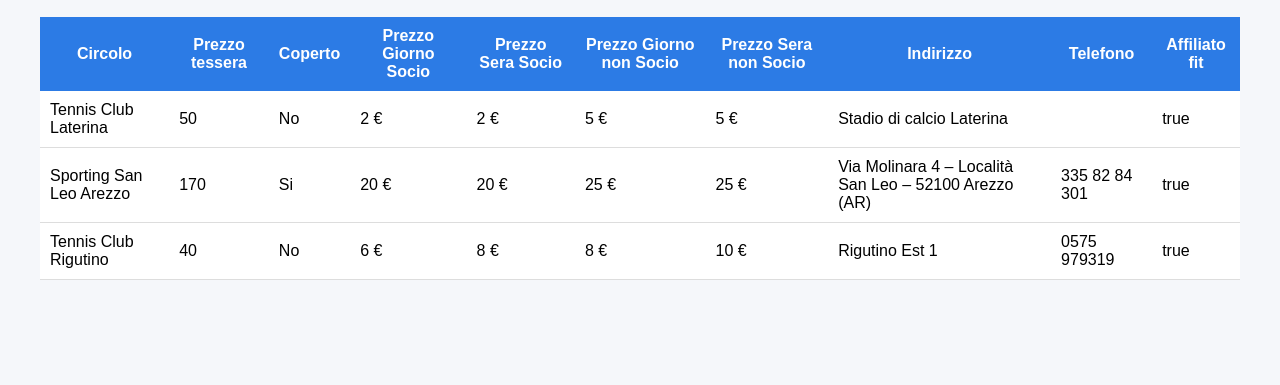
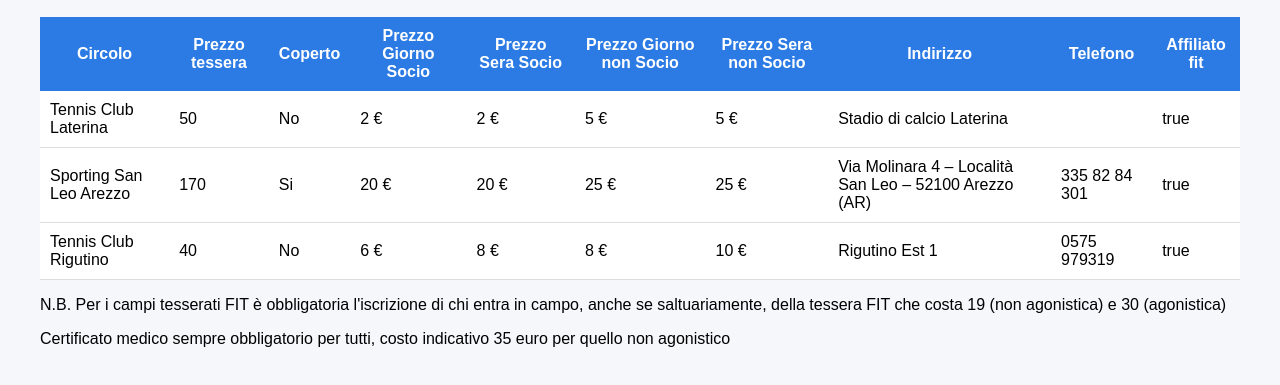
Before and after one commit to Ozzyboshi/campi_tennis_arezzo, a plain HTML site: page index.html in a window 1280 px wide. Shown: the part 141-526 px from the top of the page. Drawn offline with Linux system fonts and the light colour scheme.

Commit message:
add extra info

```diff
--- a/index.html
+++ b/index.html
@@ -32,6 +32,9 @@
 
 </table>
 
+<p>N.B. Per i campi tesserati FIT è obbligatoria l'iscrizione di chi entra in campo, anche se saltuariamente, della tessera FIT che costa 19 (non agonistica) e 30 (agonistica)</p>
+<p>Certificato medico sempre obbligatorio per tutti, costo indicativo 35 euro per quello non agonistico</p>
+
 <script src="script.js"></script>
 
 </body>
```
